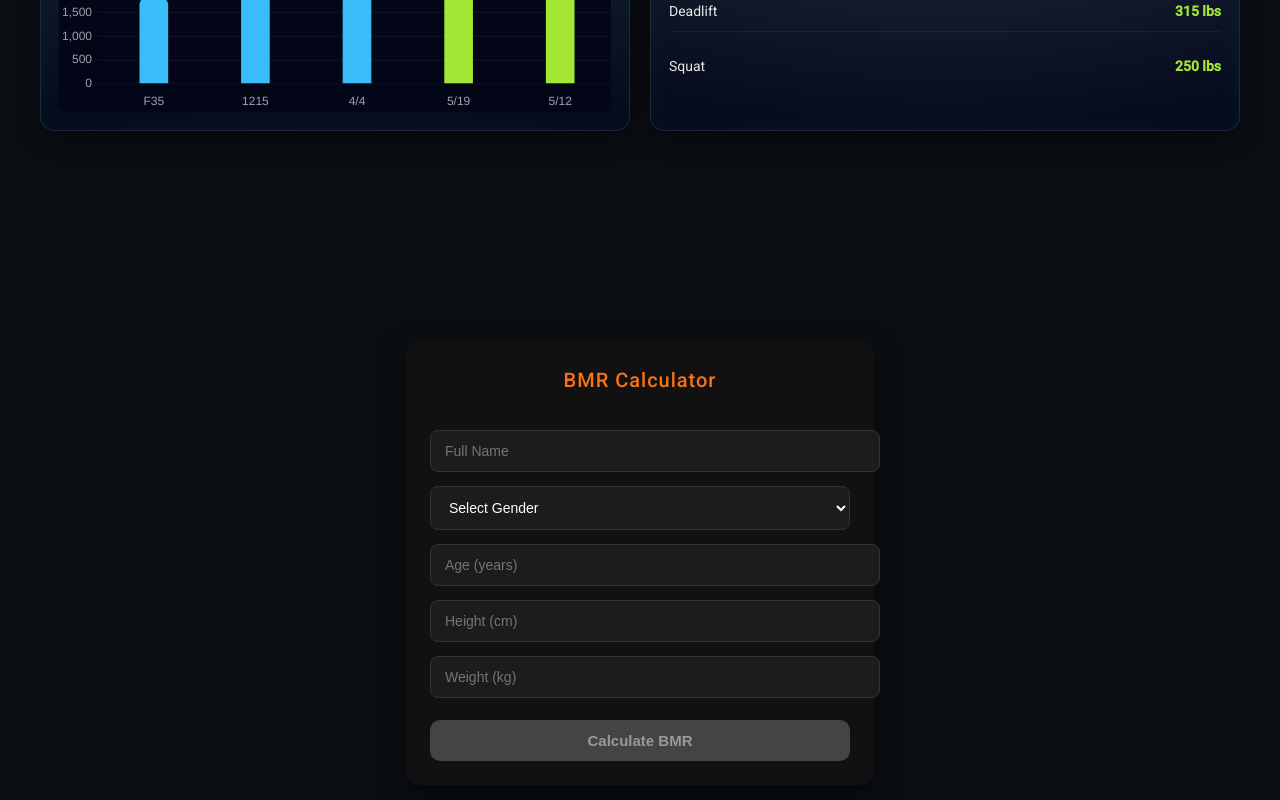
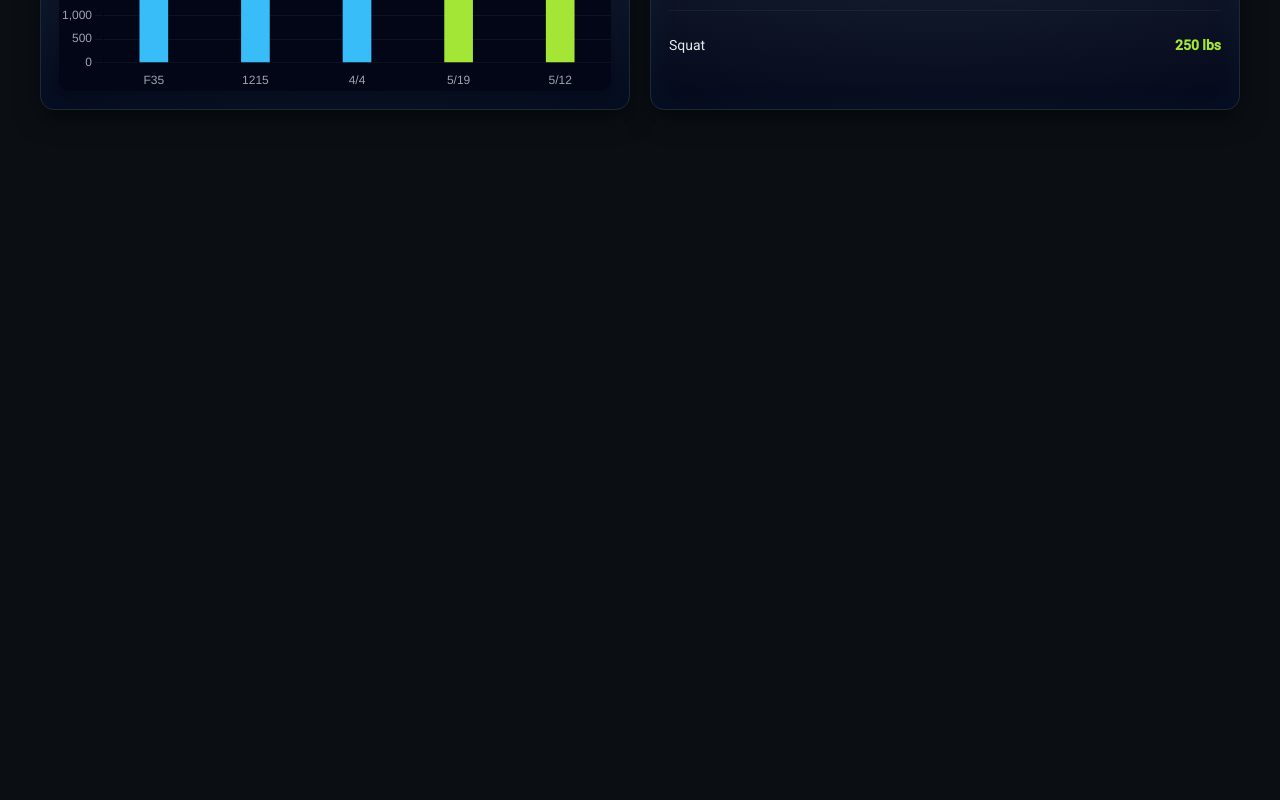
Before and after one commit to workingjp/refpforge_fe, an Angular app: page /dashboard in a window 1280 px wide. Shown: the part 500-1300 px from the top of the page. After the commit the page ends 800 px from the top, so only its background shows below. Built offline with nearby package versions, Linux system fonts and the light colour scheme; sample sign-in values are in the browser's storage.

Commit message:
popup issue

```diff
--- a/src/app/features/auth/auth.component.ts
+++ b/src/app/features/auth/auth.component.ts
@@ -122,6 +122,8 @@ export class AuthComponent implements OnInit {
     this.authService.createUser(payload).subscribe({
       next: (res: any) => {
         this.authService.saveToken(res.token);
+        sessionStorage.setItem('isNewUser','1')
+        console.log(res.token);
         this.snackbar.success('Login successful 🎉');
         this.router.navigate(['/dashboard']);
       },
@@ -142,6 +144,7 @@ export class AuthComponent implements OnInit {
     this.authService.loginUser(loginData).subscribe({
       next: (res: any) => {
         this.authService.saveToken(res.token);
+        sessionStorage.setItem('isNewUser','0')
         this.snackbar.success('Login successful 🎉');
         this.router.navigate(['/dashboard']);
       },
--- a/src/app/features/bmr/bmr.component.html
+++ b/src/app/features/bmr/bmr.component.html
@@ -1,5 +1,10 @@
+<div class="bmr-popup-overlay">
+  <div class="bmr-popup-card">
+
+    <!-- Close Button -->
+    <button class="close-btn" (click)="close()">✕</button>
+
     <form class="gym-form" [formGroup]="bmrForm" (ngSubmit)="calculateBmr()">
-
       <h2>BMR Calculator</h2>
 
       <!-- Name -->
@@ -8,7 +13,7 @@
         formControlName="name"
         placeholder="Full Name"
       />
-  <small class="error" *ngIf="bmrForm.get('name')?.touched && bmrForm.get('name')?.invalid">
+      <small class="error" *ngIf="f.name.touched && f.name.invalid">
         Name is required
       </small>
 
@@ -18,7 +23,7 @@
         <option value="male">Male</option>
         <option value="female">Female</option>
       </select>
-  <small class="error" *ngIf="bmrForm.get('gender')?.touched && bmrForm.get('gender')?.invalid">
+      <small class="error" *ngIf="f.gender.touched && f.gender.invalid">
         Gender is required
       </small>
 
@@ -28,7 +33,7 @@
         formControlName="age"
         placeholder="Age (years)"
       />
-  <small class="error" *ngIf="bmrForm.get('age')?.touched && bmrForm.get('age')?.invalid">
+      <small class="error" *ngIf="f.age.touched && f.age.invalid">
         Enter a valid age
       </small>
 
@@ -38,7 +43,7 @@
         formControlName="height"
         placeholder="Height (cm)"
       />
-  <small class="error" *ngIf="bmrForm.get('height')?.touched && bmrForm.get('height')?.invalid">
+      <small class="error" *ngIf="f.height.touched && f.height.invalid">
         Enter valid height
       </small>
 
@@ -48,13 +53,16 @@
         formControlName="weight"
         placeholder="Weight (kg)"
       />
-  <small class="error" *ngIf="bmrForm.get('weight')?.touched && bmrForm.get('weight')?.invalid">
+      <small class="error" *ngIf="f.weight.touched && f.weight.invalid">
         Enter valid weight
       </small>
 
-  <!-- Submit -->
       <button type="submit" [disabled]="bmrForm.invalid">
         Calculate BMR
       </button>
+    </form>
 
-</form>
+  </div>
+</div>
+
+<button>yyy</button>
--- a/src/app/features/bmr/bmr.component.scss
+++ b/src/app/features/bmr/bmr.component.scss
@@ -1,73 +1,95 @@
+/* Overlay */
+.bmr-popup-overlay {
+  position: fixed;
+  inset: 0;
+  background: rgba(2, 6, 23, 0.75);
+  display: flex;
+  align-items: center;
+  justify-content: center;
+  z-index: 99999;
+}
+
+/* Popup Card */
+.bmr-popup-card {
+  background: radial-gradient(120% 120% at top, #1e293b, #020617);
+  border-radius: 14px;
+  padding: 26px 24px;
+  width: 380px;
+  border: 1px solid rgba(56, 189, 248, 0.25);
+  box-shadow:
+    inset 0 0 25px rgba(56, 189, 248, 0.08),
+    0 25px 60px rgba(0, 0, 0, 0.85);
+  position: relative;
+  color: #e5e7eb;
+}
+
+/* Close Button */
+.close-btn {
+  position: absolute;
+  top: 12px;
+  right: 14px;
+  background: transparent;
+  border: none;
+  color: #9ca3af;
+  font-size: 20px;
+  cursor: pointer;
+
+  &:hover {
+    color: #38bdf8;
+  }
+}
+
+/* Form */
 .gym-form {
-  max-width: 420px;
-  margin: 40px auto;
-  padding: 24px;
-  background: #111;
-  border-radius: 14px;
-  box-shadow: 0 10px 30px rgba(0, 0, 0, 0.6);
-  color: #fff;
-  font-family: 'Inter', sans-serif;
+  display: flex;
+  flex-direction: column;
+  gap: 12px;
 
   h2 {
     text-align: center;
-    margin-bottom: 20px;
-    color: #f97316; // orange gym vibe
-    letter-spacing: 1px;
+    margin-bottom: 10px;
+    color: #38bdf8;
   }
 
   input,
   select {
-    width: 100%;
-    padding: 12px 14px;
-    margin-top: 14px;
-    background: #1c1c1c;
-    border: 1px solid #333;
+    background: #020617;
+    border: 1px solid #1f2933;
+    padding: 10px 12px;
     border-radius: 8px;
-    color: #fff;
-    font-size: 14px;
+    color: #e5e7eb;
     outline: none;
-    transition: all 0.3s ease;
 
     &:focus {
-      border-color: #f97316;
-      box-shadow: 0 0 0 1px rgba(249, 115, 22, 0.6);
+      border-color: #38bdf8;
+      box-shadow: 0 0 0 1px rgba(56, 189, 248, 0.3);
     }
   }
 
-  select {
-    cursor: pointer;
-  }
-
-  .error {
-    display: block;
-    margin-top: 4px;
-    font-size: 12px;
-    color: #ff4d4f;
+  select option {
+    background: #020617;
+    color: #e5e7eb;
   }
 
   button {
-    width: 100%;
-    margin-top: 22px;
-    padding: 12px;
-    background: linear-gradient(135deg, #f97316, #fb923c);
+    margin-top: 12px;
+    background: linear-gradient(135deg, #38bdf8, #0ea5e9);
     border: none;
-    border-radius: 10px;
-    color: #000;
-    font-size: 15px;
+    padding: 10px;
+    border-radius: 8px;
+    color: #020617;
     font-weight: 600;
     cursor: pointer;
-    transition: transform 0.2s ease, box-shadow 0.2s ease;
-
-    &:hover {
-      transform: translateY(-2px);
-      box-shadow: 0 8px 20px rgba(249, 115, 22, 0.4);
-    }
 
     &:disabled {
-      background: #444;
-      color: #999;
+      opacity: 0.5;
       cursor: not-allowed;
-      box-shadow: none;
     }
   }
 }
+
+/* Error text */
+.error {
+  font-size: 0.75rem;
+  color: #f87171;
+}
--- a/src/app/features/bmr/bmr.component.ts
+++ b/src/app/features/bmr/bmr.component.ts
@@ -2,6 +2,7 @@ import { Component, OnInit } from '@angular/core';
 import { AbstractControl, FormBuilder, FormGroup, Validators } from '@angular/forms';
 import { BmrService } from './bmr.service';
 import { SnackbarService } from '../snackbar/snackbar.service';
+import { SubjectService } from 'src/app/services/subject.service';
 
 @Component({
   selector: 'app-bmr',
@@ -11,8 +12,20 @@ import { SnackbarService } from '../snackbar/snackbar.service';
 export class BmrComponent implements OnInit {
 
   bmrForm!: FormGroup;
+  showBmrPopup: boolean = false; // <-- flag to show/hide popup
 
-  constructor(private fb: FormBuilder , private BMR_Service : BmrService, private snackbar:SnackbarService) {}
+  constructor(
+    private fb: FormBuilder,
+    private BMR_Service: BmrService,
+    private snackbar: SnackbarService,
+    private subject : SubjectService
+
+
+  ) {
+
+      console.log('BMR component created');
+
+  }
 
   ngOnInit(): void {
     this.bmrForm = this.fb.group({
@@ -38,9 +51,14 @@ export class BmrComponent implements OnInit {
         [Validators.required, Validators.min(30), Validators.max(300)]
       ]
     });
+
+    // this.openBmrPopup()
   }
 
-
+  close(): void{
+    this.subject.close();
+  }
+  // getter for easy access in template
   get f() {
     return this.bmrForm.controls as {
       name: AbstractControl;
@@ -51,29 +69,38 @@ get f() {
     };
   }
 
+  // open popup
+  openBmrPopup() {
+    this.showBmrPopup = true;
+  }
+
+  // close popup
+  closeBmrPopup() {
+    this.showBmrPopup = false;
+  }
+
   calculateBmr() {
     if (this.bmrForm.invalid) {
       this.bmrForm.markAllAsTouched();
       return;
     }
 
-    // this.BMR_Service.addbmrscore(this.bmrForm.value).subscribe(){
     this.BMR_Service.addbmrscore(this.bmrForm.value).subscribe({
       next: (res: any) => {
-        console.log(res.bmr);
-
-        this.snackbar.success('your bmr score is' + res.bmr);
-        // this.router.navigate(['/dashboard']);
+        console.log('BMR Result:', res.bmr);
+        this.snackbar.success('Your BMR score is ' + res.bmr);
+        sessionStorage.setItem('isNewUser','0')
+        this.close(); // close popup after calculation
       },
       error: (err: any) => {
         const msg =
           err?.error?.message ||
           err?.message ||
           'Something went wrong. Please try again';
-
         this.snackbar.info(msg);
       }
     });
+
     console.log('BMR Form Data:', this.bmrForm.value);
   }
 }
--- a/src/app/features/dashboard/dashboard.component.html
+++ b/src/app/features/dashboard/dashboard.component.html
@@ -24,9 +24,9 @@
             <h2>Welcome Back, John!</h2>
             <p>BMR Score: <span class="lime">1780 kcal/day</span></p>
         </div>
-<button (click)="testProfile()">
+<!-- <button (click)="testProfile()">
   Test Protected API
-</button>
+</button> -->
         <!-- TOP ROW -->
         <div class="grid-2">
 
@@ -93,4 +93,4 @@
 
     </div>
 </div>
-<app-bmr></app-bmr>
+<app-bmr *ngIf="showBmrPopup"></app-bmr>
--- a/src/app/features/dashboard/dashboard.component.ts
+++ b/src/app/features/dashboard/dashboard.component.ts
@@ -8,6 +8,7 @@ import {
   Tooltip,
 } from 'chart.js';
 import { AuthService } from '../auth/auth.service';
+import { SubjectService } from 'src/app/services/subject.service';
 
 Chart.register(
   BarController,
@@ -24,9 +25,26 @@ Chart.register(
 })
 export class DashboardComponent implements OnInit {
 
-  constructor(private authService: AuthService) { }
+  constructor(private authService: AuthService , private subject : SubjectService) {
+  }
+  showBmrPopup: boolean = false;
+  ngOnInit(): void {
+    let x =    sessionStorage.getItem('isNewUser')
+    if (x == '1') {
+      this.subject.bmrPopup$.subscribe(value => {
+        console.log('Popup value:', value);
+        this.showBmrPopup = value;
+      });
+      this.subject.open();
+    }
 
-  ngOnInit(): void {
+  }
+  openBmrPopup(): void {
+    this.showBmrPopup = true;
+  }
+   closeBmrPopup() {
+
+    this.showBmrPopup = false;
   }
   ngAfterViewInit(): void {
     this.initPerformanceChart();
--- /dev/null
+++ b/src/app/services/subject.service.ts
@@ -0,0 +1,21 @@
+import { Injectable } from '@angular/core';
+import { BehaviorSubject } from 'rxjs';
+
+@Injectable({
+  providedIn: 'root'
+})
+export class SubjectService {
+
+  constructor() { }
+
+  private bmrPopupSubject = new BehaviorSubject<boolean>(false);
+  bmrPopup$ = this.bmrPopupSubject.asObservable();
+
+  open(): void {
+    this.bmrPopupSubject.next(true);
+  }
+
+  close(): void {
+    this.bmrPopupSubject.next(false);
+  }
+}
```
Also changed, not shown: src/app/services/api.service.ts (added, +9 -0 lines). Lines whose indentation alone changed are shown as unchanged.
